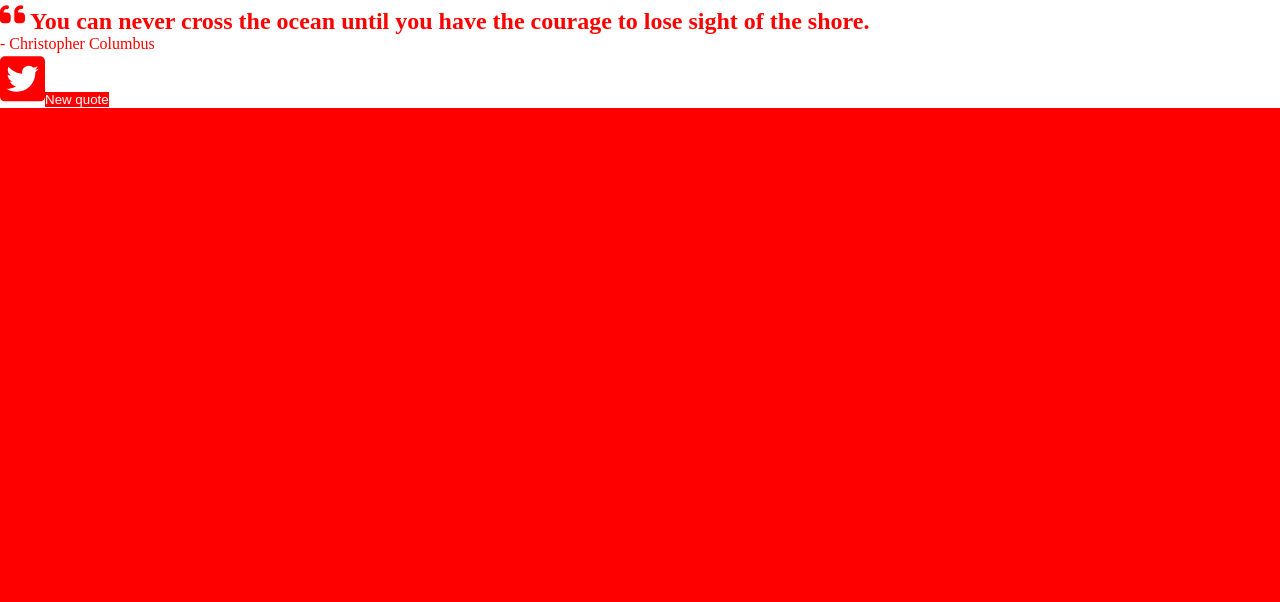
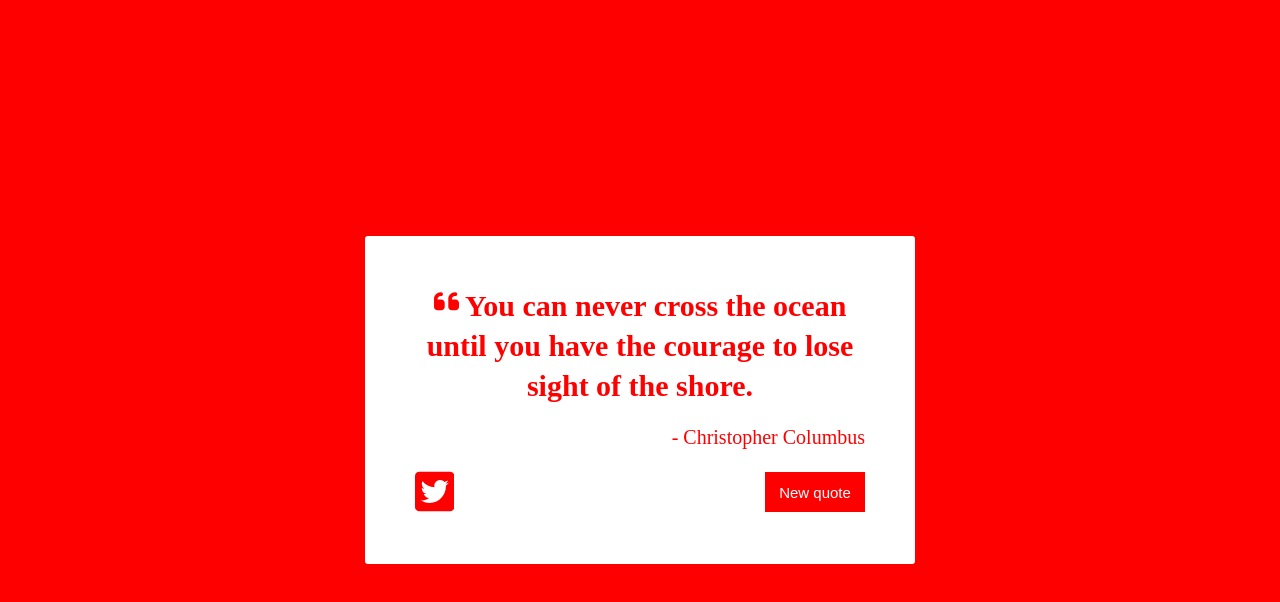
Before and after one commit to Pidly/quote-generator, a React (Create React App) app: page / in a window 1280 px wide. Shown: the top 602 px of the page. Built offline with nearby package versions, Linux system fonts and the light colour scheme.

Commit message:
Did some styling and a little refactoring. Static page looks good

```diff
--- a/src/App.css
+++ b/src/App.css
@@ -4,3 +4,9 @@
     color: grey;
     position: absolute;
 }
+#quote-box-container {
+    display: flex;
+    justify-content: center;
+    align-items: center;
+    height: 100%;
+}
--- a/src/App.jsx
+++ b/src/App.jsx
@@ -7,7 +7,9 @@ function App() {
     }
     return (
         <div id="main-container" style={containerStyle}>
-            <QuoteBox/>
+            <div id='quote-box-container'>
+                <QuoteBox/>
+            </div>
         </div>
     )
 }
--- a/src/components/QuoteBox.css
+++ b/src/components/QuoteBox.css
@@ -3,15 +3,38 @@
     height: auto;
 }
 #twitter-image {
-    width: 45px;
-    height: auto;
+    width: auto;
+    height: 45px;
 }
 #quote-button {
-
+    padding: 12px;
+    height: 40px;
+    width: 100px;
+    font-size: 15px;
 }
 #quote-text {
-
+    text-align: center;
+    line-height: 40px;
+    font-size: 30px;
 }
 #quote-box {
     background-color: white;
+    display: flex;
+    flex-direction: column;
+    padding: 50px;
+    width: 450px;
+    justify-content: center;
+    border-radius: 3px;
 }
+#quote-author {
+    margin-top: 20px;
+    margin-bottom: 20px;
+    text-align: right;
+    align-self: right;
+    font-size: 20px;
+}
+#quote-buttons-container {
+    display: flex;
+    align-items: center;
+    justify-content: space-between;
+}
--- a/src/components/QuoteBox.jsx
+++ b/src/components/QuoteBox.jsx
@@ -1,8 +1,14 @@
+import React from 'react';
 import QuoteLogo from '../images/quote-left-solid.svg';
 import './QuoteBox.css';
+//Make this a react component
+class QuoteBox extends React.Component {
+    constructor(props) {
+        super(props);
+    }
 
-function QuoteBox() {
-
+    //<img src={QuoteLogo} alt="Quote Logo" id="quote-image"/>
+    render() {
         const quoteImage = () => {
             return(
                 <svg
@@ -26,7 +32,7 @@ function QuoteBox() {
                 </svg>
             );
         }
-    //<img src={QuoteLogo} alt="Quote Logo" id="quote-image"/>
+
         let textStyle = {
             color: 'red',
         };
@@ -38,12 +44,17 @@ function QuoteBox() {
 
         return(
             <div id="quote-box">
-            <h2 id='quote-text' style={textStyle}>{quoteImage()} You can never cross the ocean until you have the courage to lose sight of the shore.</h2>
+                <div>
+                    <h2 id='quote-text' style={textStyle}> {quoteImage()} You can never cross the ocean until you have the courage to lose sight of the shore.</h2>
                     <p id='quote-author' style={textStyle}>- Christopher Columbus</p>
+                </div>
+                <div id='quote-buttons-container'>
                     {twitterImage()}
                     <button id='quote-button' style={buttonStyle}>New quote</button>
                 </div>
+            </div>
         );
+    }
 }
 
 export default QuoteBox;
```
Lines whose indentation alone changed are shown as unchanged.
